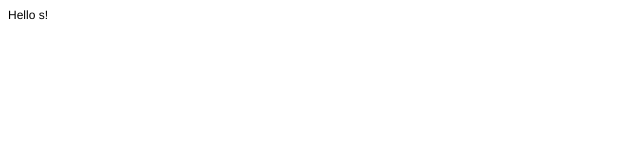
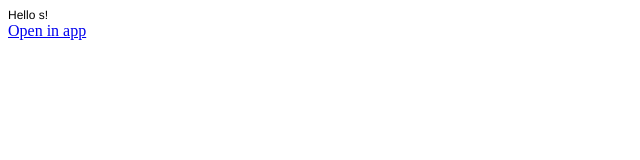
Before and after one commit to sbokatuk/sbokatuk.github.io, a plain HTML site: page index.html in a window 1280 px wide. Shown: the whole page, without its empty margins (0-640 px from the left). Drawn offline with Linux system fonts and the light colour scheme.

Commit message:
init page

```diff
--- a/index.html
+++ b/index.html
@@ -16,5 +16,6 @@
 </head>
 <body>
 <p class="p1">Hello s!</p>
+<a href="everbridge://testargs">Open in app</a>
 </body>
 </html>
```
